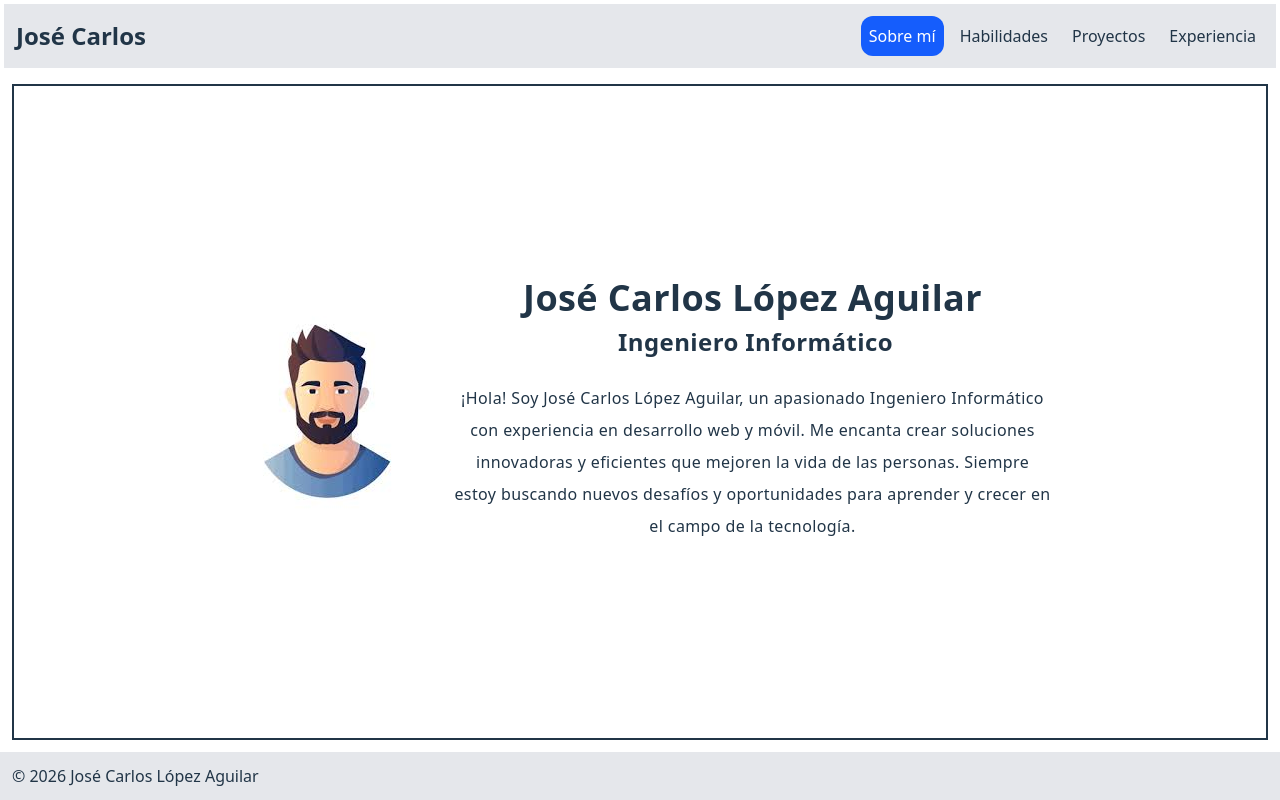
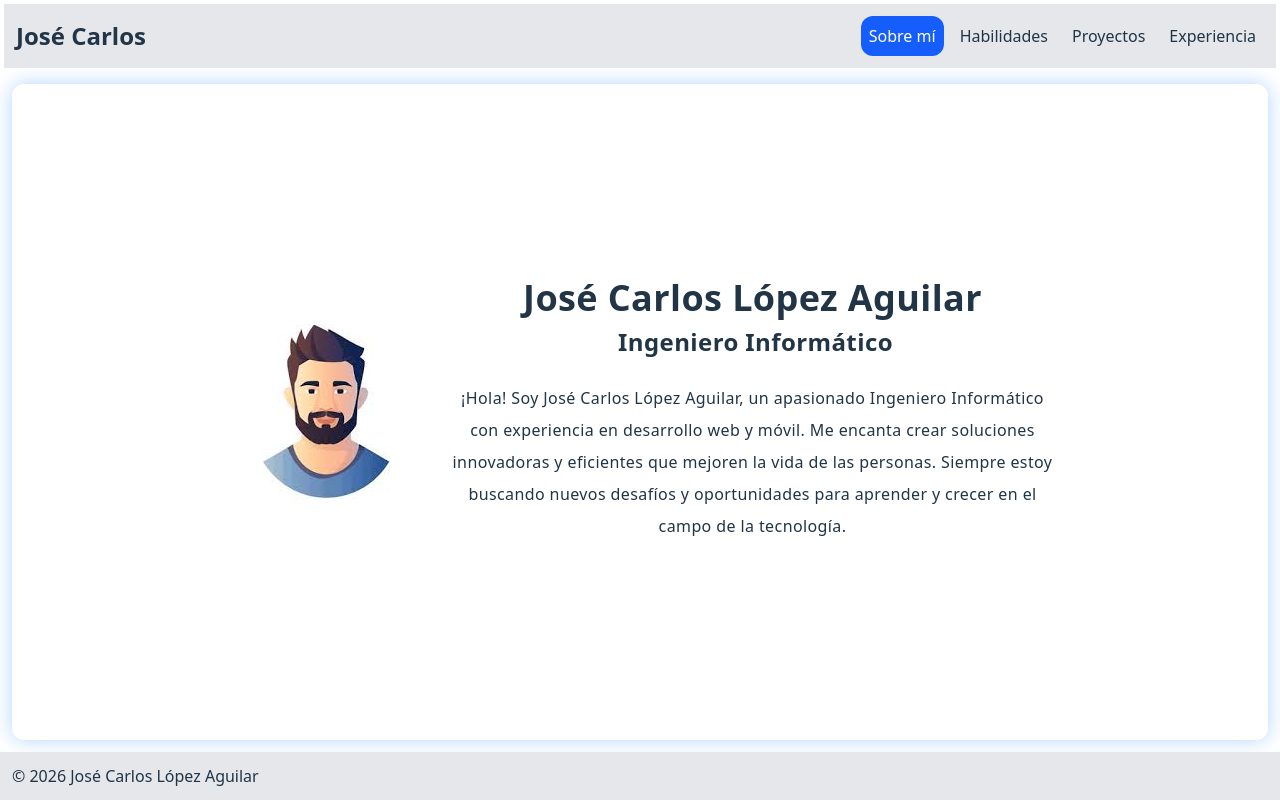
Before and after one commit to JoseCarlosPPK/portfolio, a React (Vite) app: page /#/ in a window 1280 px wide. Built offline with nearby package versions, Linux system fonts and the light colour scheme.

Commit message:
Change style, add shadow
We also remove a div because it is unused rigth now

```diff
--- a/src/pages/Home.jsx
+++ b/src/pages/Home.jsx
@@ -2,8 +2,7 @@ import avatar from '../assets/avatar.jpeg'
 
 export function HomePage() {
    return (
-      <div className='flex grow flex-col overflow-x-hidden'>
-         <main className='flex grow flex-wrap items-center justify-center border-2'>
+      <main className='flex grow flex-wrap items-center justify-center rounded-xl shadow-[0_0_20px_rgba(147,197,253,0.7)]'>
          <img
             className='justify-self-center bg-amber-400'
             src={avatar}
@@ -15,14 +14,13 @@ export function HomePage() {
 
             <p className='line mt-6'>
                ¡Hola! Soy José Carlos López Aguilar, un apasionado Ingeniero
-                  Informático con experiencia en desarrollo web y móvil. Me
-                  encanta crear soluciones innovadoras y eficientes que mejoren
-                  la vida de las personas. Siempre estoy buscando nuevos
-                  desafíos y oportunidades para aprender y crecer en el campo de
-                  la tecnología.
+               Informático con experiencia en desarrollo web y móvil. Me encanta
+               crear soluciones innovadoras y eficientes que mejoren la vida de
+               las personas. Siempre estoy buscando nuevos desafíos y
+               oportunidades para aprender y crecer en el campo de la
+               tecnología.
             </p>
          </section>
       </main>
-      </div>
    )
 }
```
Lines whose indentation alone changed are shown as unchanged.
